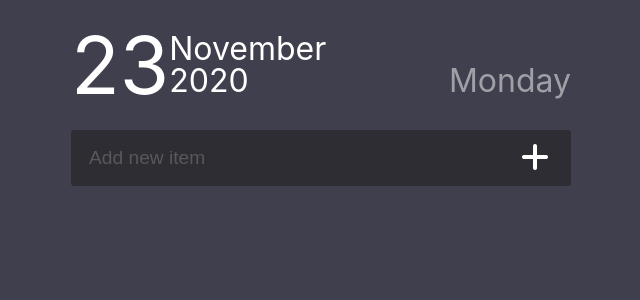
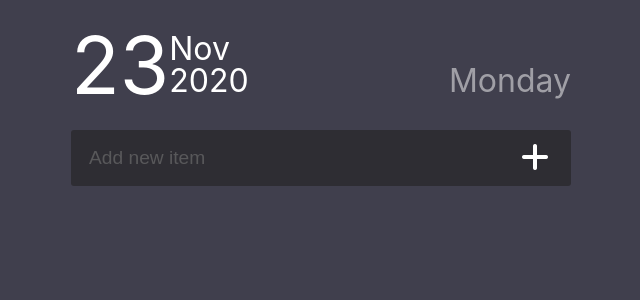
Before and after one commit to kshintaku/django-apps, a Django app: page /todo/ in a window 1280 px wide. Shown: the top 300 px of the page, without its empty margins (319-959 px from the left). Run offline with Django 3.2, Linux system fonts and the light colour scheme; data that the repository does not hold is empty; some libraries are stand-ins or nearby versions.

Commit message:
some format changes

```diff
--- a/todo/static/css/todo.css
+++ b/todo/static/css/todo.css
@@ -108,6 +108,10 @@ input[type=text]:focus {
     flex-direction: column;
 }
 
+span {
+    width: 0.8rem;
+}
+
 #completed-tasks {
     max-height: 0;
     overflow: hidden;
--- a/todo/static/scripts/todo.js
+++ b/todo/static/scripts/todo.js
@@ -17,7 +17,7 @@ function dayOfWeekAsString(dayIndex) {
 * @return {String} Returns month as string
 */
 function monthOfYearAsString(monthIndex) {
-    return ["January","February","March","April","May","June","July","August","September","October","November","December"][monthIndex] || '';
+    return ["Jan","Feb","Mar","Apr","May","Jun","Jul","Aug","Sep","Oct","Nov","Dec"][monthIndex] || '';
 }
 
 document.getElementById("date").innerHTML = today.getDate();
```
